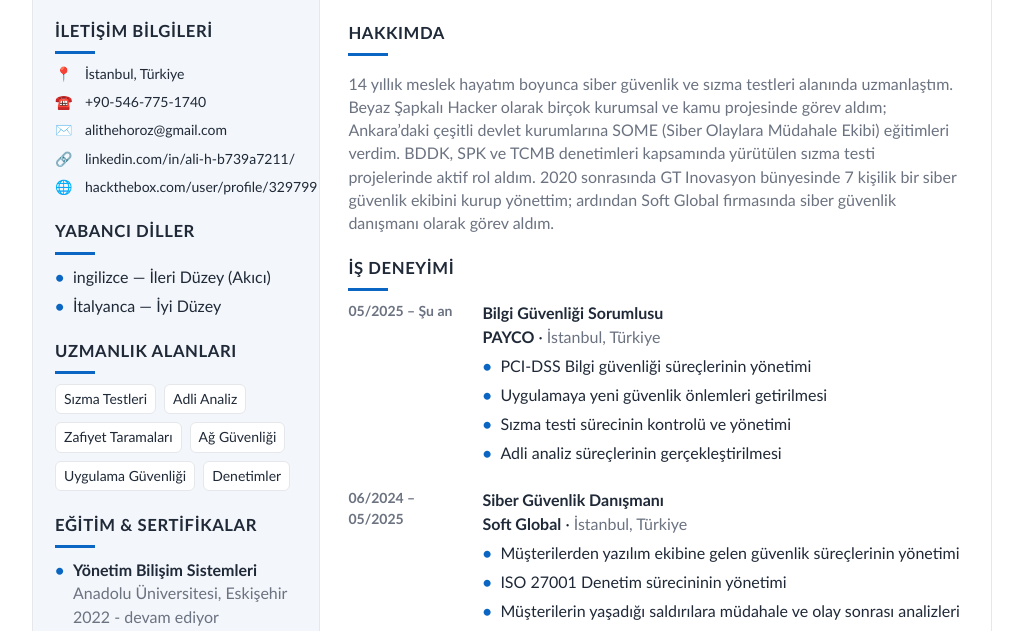
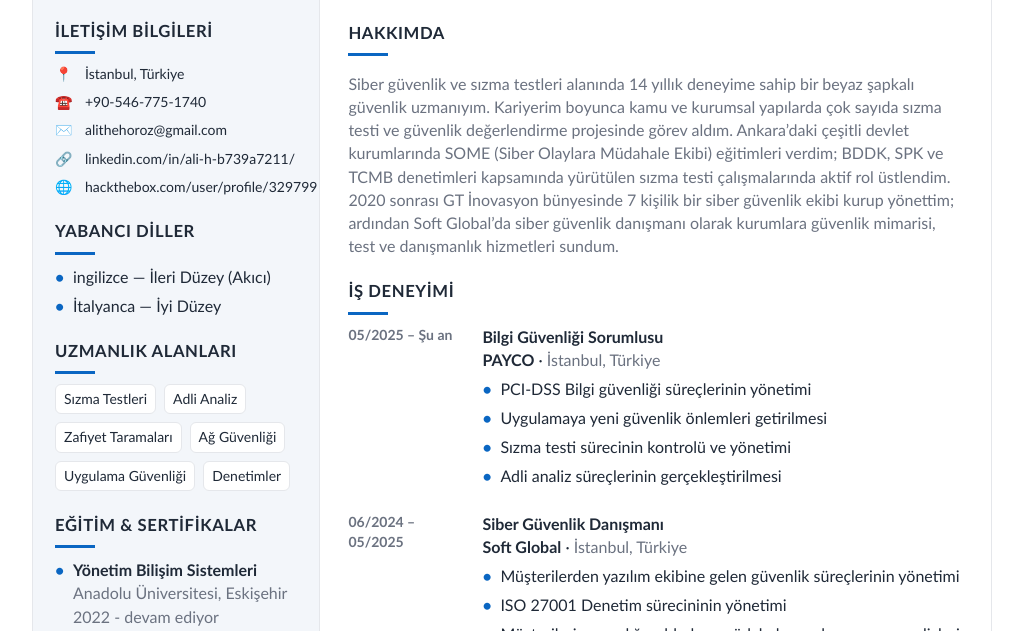
Before and after one commit to mitokomon/mitokomon.github.io, a plain HTML site: page index.html in a window 1280 px wide. Shown: the part 160-791 px from the top of the page, without its empty margins (128-1151 px from the left). Drawn offline with Linux system fonts and the light colour scheme.

Commit message:
Update index.html

```diff
--- a/index.html
+++ b/index.html
@@ -1,5 +1,4 @@
 <!DOCTYPE html>
-<!-- saved from url=(0093)file:///C:/Users/Mito/Desktop/%C3%96zge%C3%A7mi%C5%9F%20%E2%80%93%20Ali%20Horozo%C4%9Flu.html -->
 <html lang="en"><head><meta http-equiv="Content-Type" content="text/html; charset=UTF-8">
 
   <meta name="viewport" content="width=device-width, initial-scale=1">
@@ -137,7 +136,11 @@
         <section class="section">
           <h3 class="h">Hakkımda</h3>
           <p class="muted">
-            14 yıllık meslek hayatım boyunca siber güvenlik ve sızma testleri alanında uzmanlaştım. Beyaz Şapkalı Hacker olarak birçok kurumsal ve kamu projesinde görev aldım; Ankara’daki çeşitli devlet kurumlarına SOME (Siber Olaylara Müdahale Ekibi) eğitimleri verdim. BDDK, SPK ve TCMB denetimleri kapsamında yürütülen sızma testi projelerinde aktif rol aldım. 2020 sonrasında GT Inovasyon bünyesinde 7 kişilik bir siber güvenlik ekibini kurup yönettim; ardından Soft Global firmasında siber güvenlik danışmanı olarak görev aldım.
+            Siber güvenlik ve sızma testleri alanında 14 yıllık deneyime sahip bir beyaz şapkalı güvenlik uzmanıyım. Kariyerim boyunca kamu ve kurumsal yapılarda çok sayıda sızma testi ve güvenlik değerlendirme projesinde görev aldım.
+
+Ankara’daki çeşitli devlet kurumlarında SOME (Siber Olaylara Müdahale Ekibi) eğitimleri verdim; BDDK, SPK ve TCMB denetimleri kapsamında yürütülen sızma testi çalışmalarında aktif rol üstlendim.
+
+2020 sonrası GT İnovasyon bünyesinde 7 kişilik bir siber güvenlik ekibi kurup yönettim; ardından Soft Global’da siber güvenlik danışmanı olarak kurumlara güvenlik mimarisi, test ve danışmanlık hizmetleri sundum.
           </p>
         </section>
 
```
